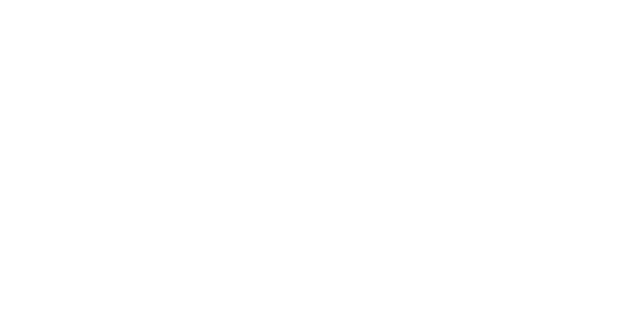
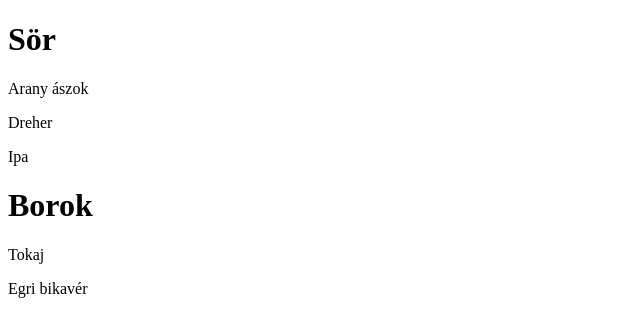
Before and after one commit to csillageri05-spec/CsapatMunka, a plain HTML site: page index.html in a window 1280 px wide. Shown: the whole page, without its empty margins (0-640 px from the left). Drawn offline with Linux system fonts and the light colour scheme.

Commit message:
első modósitok

```diff
--- a/index.html
+++ b/index.html
@@ -6,6 +6,12 @@
     <title>Geri és Csabi kitűnő munkája</title>
 </head>
 <body>
-
+    <h1>Sör</h1>
+    <p>Arany ászok</p>
+    <P>Dreher</P>
+    <p>Ipa</p>
+    <h1>Borok</h1>
+    <p>Tokaj</p>
+    <p>Egri bikavér</p>
 </body>
 </html>
```
